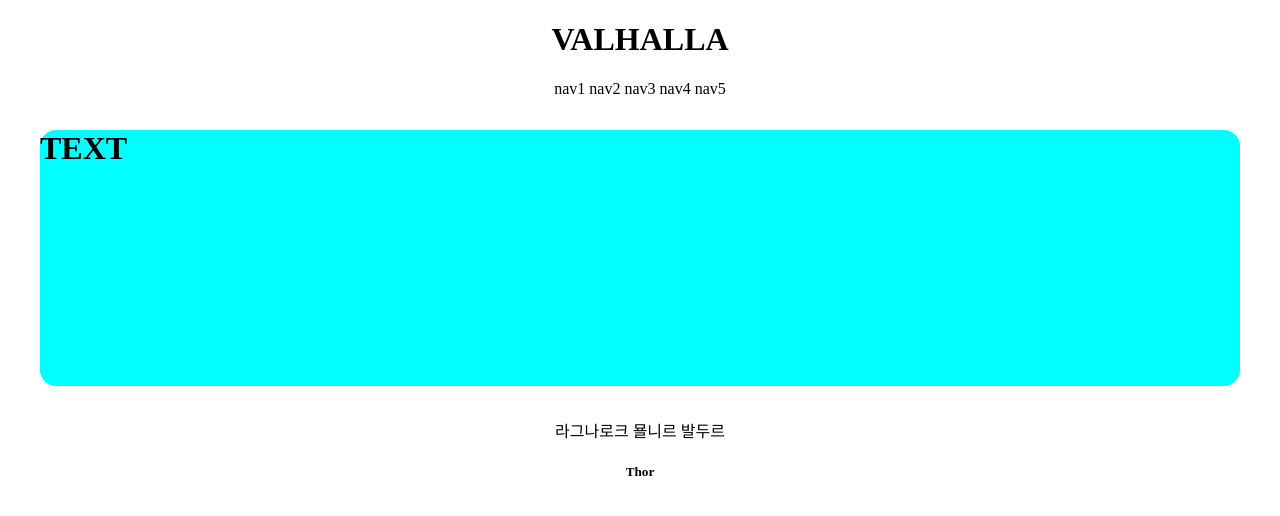
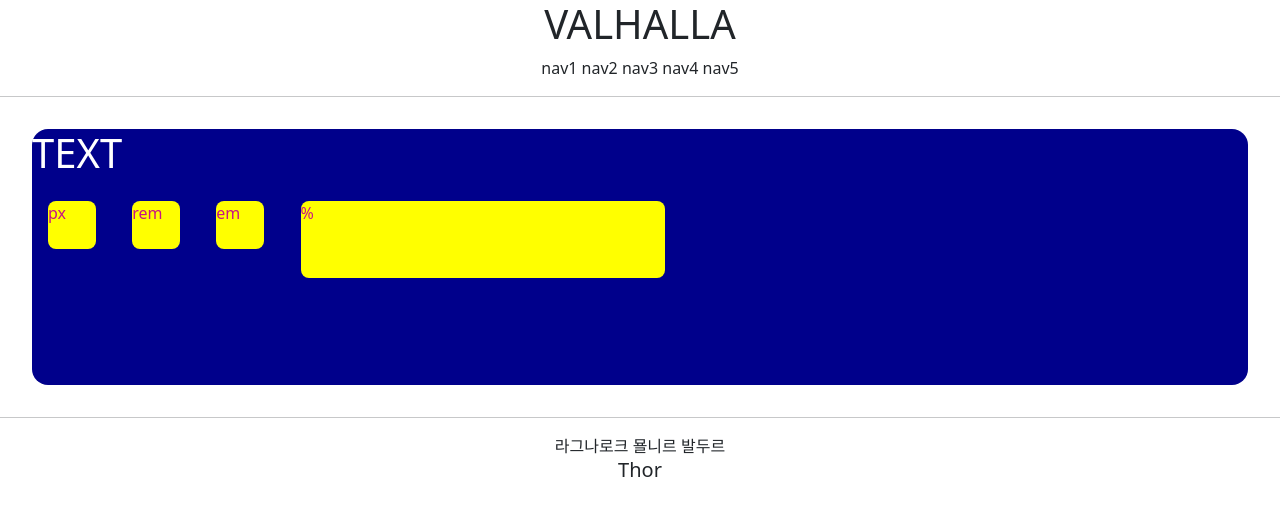
Before and after one commit to surlyban-selor/NEXTPROJECT, a Django app: page /accounts/hello_world/ in a window 1280 px wide. Shown: the top 516 px of the page. Run offline with Django 3.2, Linux system fonts and the light colour scheme; parts of the project's set-up code (start-up, migrations or seed data) failed here and were passed over.

Commit message:
7/9 ODIN 1

```diff
--- a/NEXT_PROJECT/settings.py
+++ b/NEXT_PROJECT/settings.py
@@ -136,6 +136,10 @@
 
 STATIC_URL = '/static/'
 
+STATICFILES_DIRS = [
+    BASE_DIR / "static",
+]
+
 # Default primary key field type
 # https://docs.djangoproject.com/en/3.2/ref/settings/#default-auto-field
 
--- a/accountapp/templates/accountapp/hello_world.html
+++ b/accountapp/templates/accountapp/hello_world.html
@@ -2,8 +2,35 @@
 
 {% block content %}
 
-    <div style="height: 16rem; background-color: aqua; margin: 2rem; border-radius: 1rem">
-    <h1>TEXT</h1>
+    <style>
+        .testing {
+            background-color: yellow;
+            margin: 1rem;
+            height: 48px;
+            width: 48px;
+            border-radius: .5rem;
+            color: mediumvioletred;
+            display: inline-block;
+        }
+
+    </style>
+
+    <div style="height: 16rem; color: white; background-color: darkblue; margin: 2rem; border-radius: 1rem">
+        <h1>TEXT</h1>
+
+
+
+        <div class="testing" style="height: 48px; width: 48px">px</div>
+        <div class="testing" style="height: 3rem; width: 3rem">rem</div>
+        <div class="testing" style="height: 3em; width: 3em">em</div>
+        <div class="testing" style="height: 30%; width: 30%">%</div>
+
+{#    <div class="testing" style="display: block">block</div>#}
+{#    <div class="testing" style="display: inline">inline</div>#}
+{#    <div class="testing" style="display: inline-block">inline-block</div>#}
+{#    <div class="testing" style="display: none">none</div>#}
+{#    <div class="testing">default</div>#}
+
     </div>
 
 {% endblock %}
--- a/templates/base.html
+++ b/templates/base.html
@@ -7,8 +7,12 @@
 
 {% include 'header.html' %}
 
+<hr>
+
 {% block content %}
 {% endblock %}
+
+<hr>
 
 {% include 'footer.html' %}
 
--- a/templates/footer.html
+++ b/templates/footer.html
@@ -1,11 +1,11 @@
 <div style="text-align: center">
 
-    <div>
+    <div class = thor_footer_button>
         <span>라그나로크</span>
         <span>묠니르</span>
         <span>발두르</san>
     </div>
-    <div>
+    <div class = thor_footer_logo>
         <h5>Thor</h5>
     </div>
 
--- a/templates/head.html
+++ b/templates/head.html
@@ -1,4 +1,18 @@
+{% load static %}
+
 <head>
     <meta charset="UTF-8">
     <title>Title</title>
+
+    {# BOOTSTRAP LINK #}
+    <link href="https://cdn.jsdelivr.net/npm/bootstrap@5.0.2/dist/css/bootstrap.min.css" rel="stylesheet"
+          integrity="sha384-EVSTQN3/azprG1Anm3QDgpJLIm9Nao0Yz1ztcQTwFspd3yD65VohhpuuCOmLASjC" crossorigin="anonymous">
+    {# GOOGLE FONT LINK #}
+    <link rel="preconnect" href="https://fonts.googleapis.com">
+    <link rel="preconnect" href="https://fonts.gstatic.com" crossorigin>
+    <link href="https://fonts.googleapis.com/css2?family=Pacifico&display=swap" rel="stylesheet">
+
+    {# DEFAULT CSS LINK #}
+    <link rel="stylesheet" href="{% static 'base.css' %}">
+
 </head>
--- a/templates/header.html
+++ b/templates/header.html
@@ -1,9 +1,9 @@
 <div style="text-align: center">
 
-    <div>
+    <div class = valhalla_header_logo>
         <h1>VALHALLA</h1>
     </div>
-    <div>
+    <div class = valhalla_header_button>
         <span>nav1</span>
         <span>nav2</span>
         <span>nav3</span>
```
